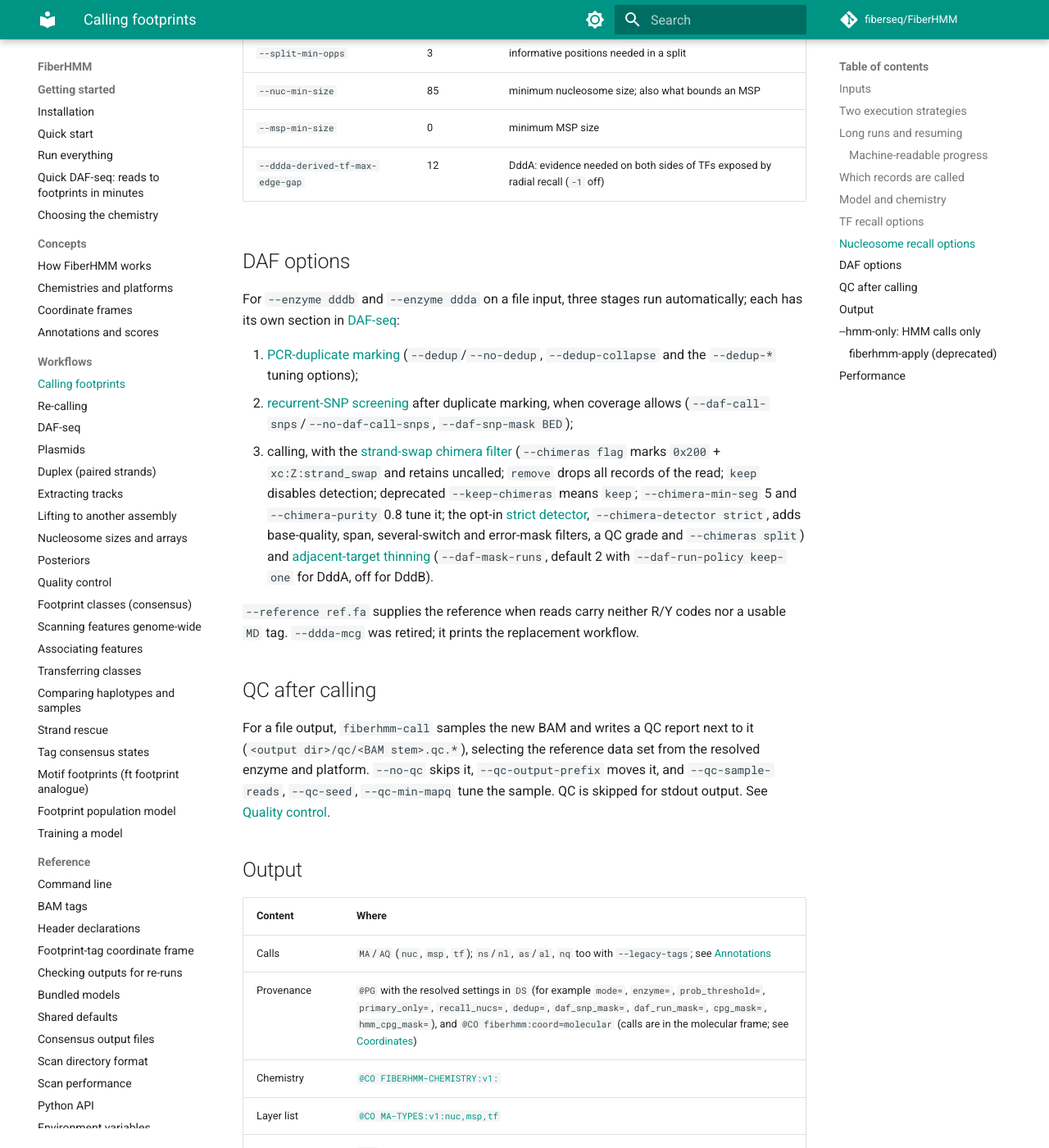
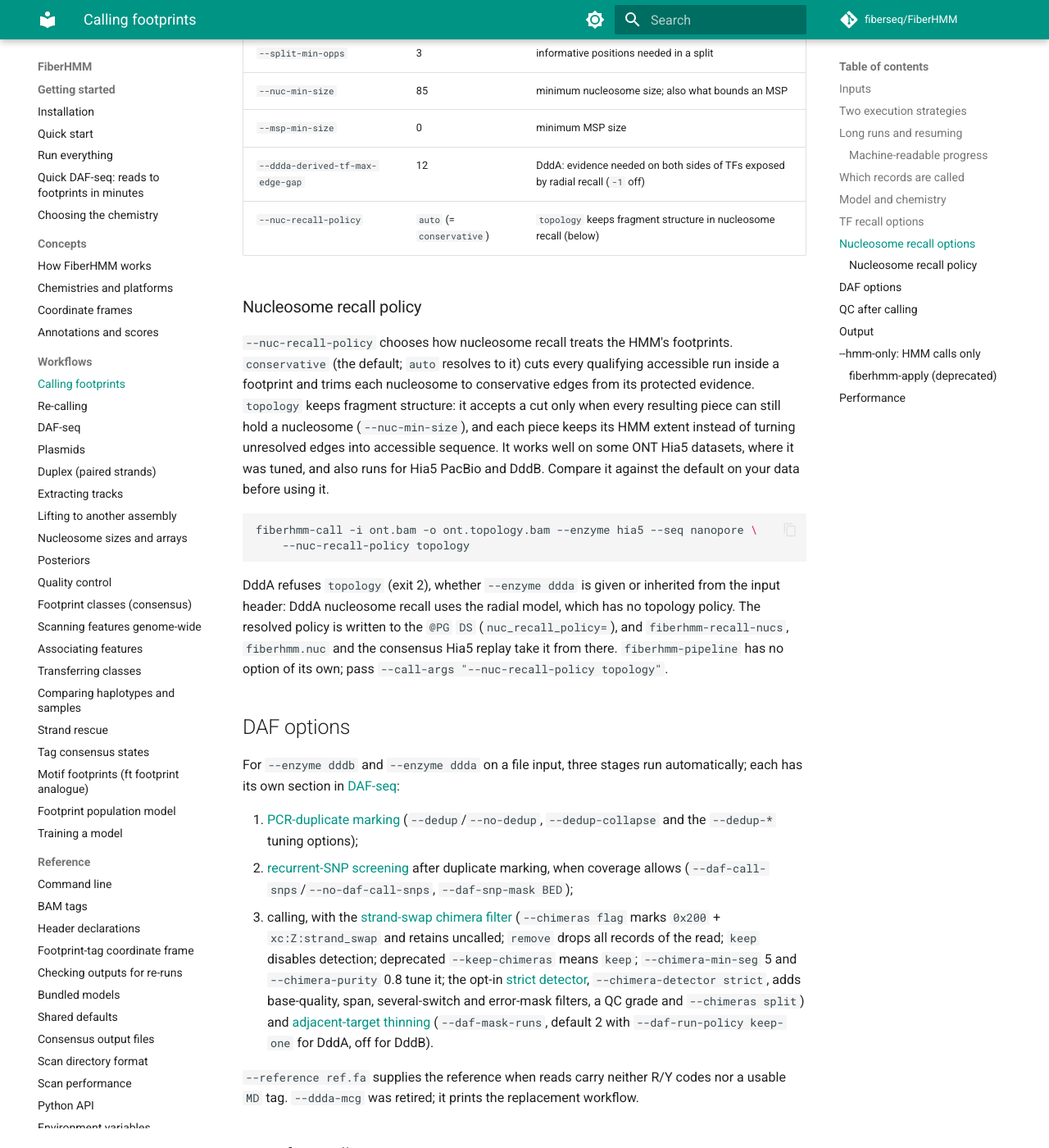
Before and after one commit to fiberseq/FiberHMM, an MkDocs documentation site: the page built from docs/workflows/calling.md, in a window 1280 px wide and 1400 px high, scrolled down 5640 px. Shown: the whole window at 82% size. Built offline with MkDocs 1.6.1 and Material for MkDocs 9.7.7, drawn with Linux system fonts in a browser that asks for light colours; comment, search, counter and statistics services are not loaded.

Commit message:
Docs and CHANGELOG: --nuc-recall-policy topology
Calling: a Nucleosome recall policy section (tuned on ONT Hia5; DddA
refused; pipeline via --call-args). Re-calling and Shared defaults rows;
CLI reference regenerated.

Co-Authored-By: Claude Opus 5.5 <noreply@anthropic.com>

````diff
--- a/docs/workflows/calling.md
+++ b/docs/workflows/calling.md
@@ -223,6 +223,32 @@ and platform (and their defaults) when the observation mode matches.
 | `--nuc-min-size` | 85 | minimum nucleosome size; also what bounds an MSP |
 | `--msp-min-size` | 0 | minimum MSP size |
 | `--ddda-derived-tf-max-edge-gap` | 12 | DddA: evidence needed on both sides of TFs exposed by radial recall (`-1` off) |
+| `--nuc-recall-policy` | `auto` (= `conservative`) | `topology` keeps fragment structure in nucleosome recall (below) |
+
+### Nucleosome recall policy
+
+`--nuc-recall-policy` chooses how nucleosome recall treats the HMM's
+footprints. `conservative` (the default; `auto` resolves to it) cuts every
+qualifying accessible run inside a footprint and trims each nucleosome to
+conservative edges from its protected evidence. `topology` keeps fragment
+structure: it accepts a cut only when every resulting piece can still hold a
+nucleosome (`--nuc-min-size`), and each piece keeps its HMM extent instead of
+turning unresolved edges into accessible sequence. It works well on some
+ONT Hia5 datasets, where it was tuned, and also runs for Hia5 PacBio and
+DddB. Compare it against the default on your data before using it.
+
+```bash
+fiberhmm-call -i ont.bam -o ont.topology.bam --enzyme hia5 --seq nanopore \
+    --nuc-recall-policy topology
+```
+
+DddA refuses `topology` (exit 2), whether `--enzyme ddda` is given or
+inherited from the input header: DddA nucleosome recall uses the radial
+model, which has no topology policy. The resolved policy is written to the
+`@PG` `DS` (`nuc_recall_policy=`), and `fiberhmm-recall-nucs`,
+`fiberhmm.nuc` and the consensus Hia5 replay take it from there.
+`fiberhmm-pipeline` has no option of its own; pass
+`--call-args "--nuc-recall-policy topology"`.
 
 ## DAF options
 
````
Also changed, not shown: CHANGELOG.md (+11 -0 lines), docs/reference/cli.md (+3 -0 lines), docs/reference/shared-defaults.md (+1 -0 lines), docs/workflows/recalling.md (+1 -0 lines).
